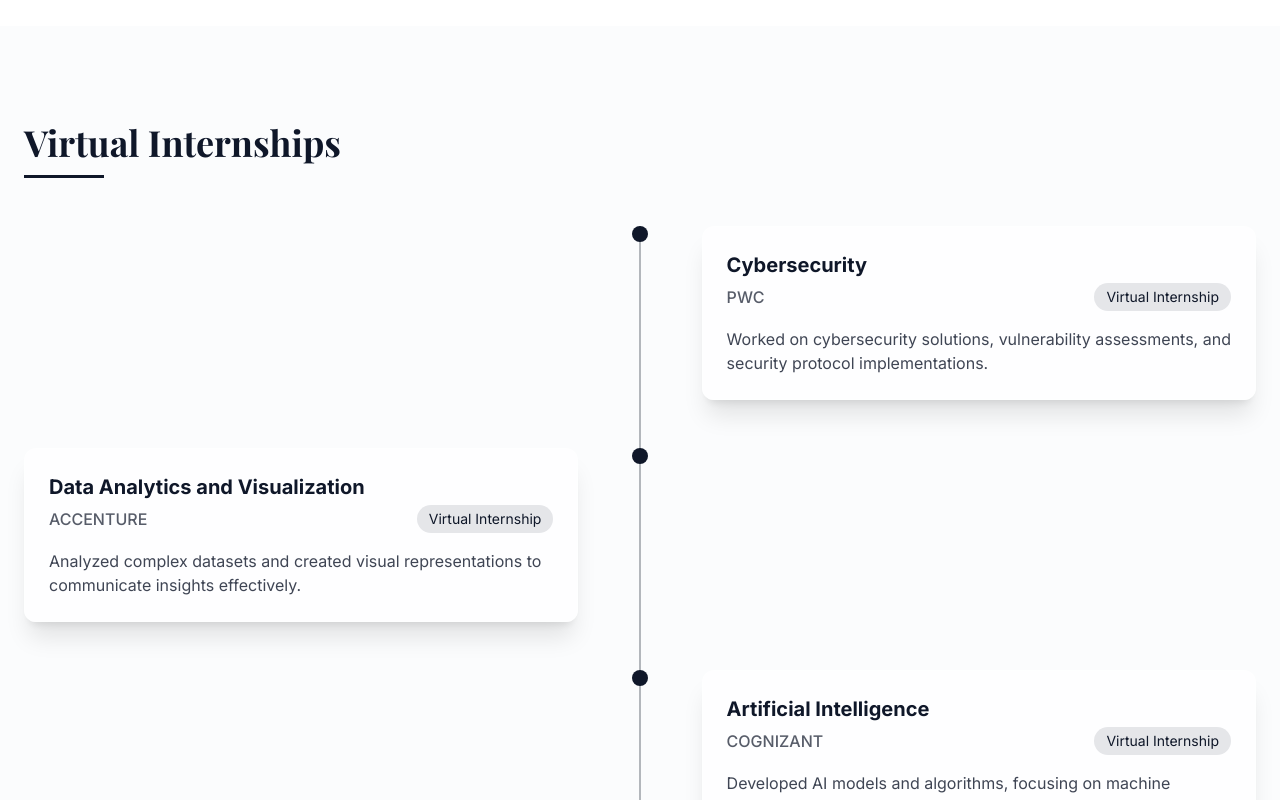
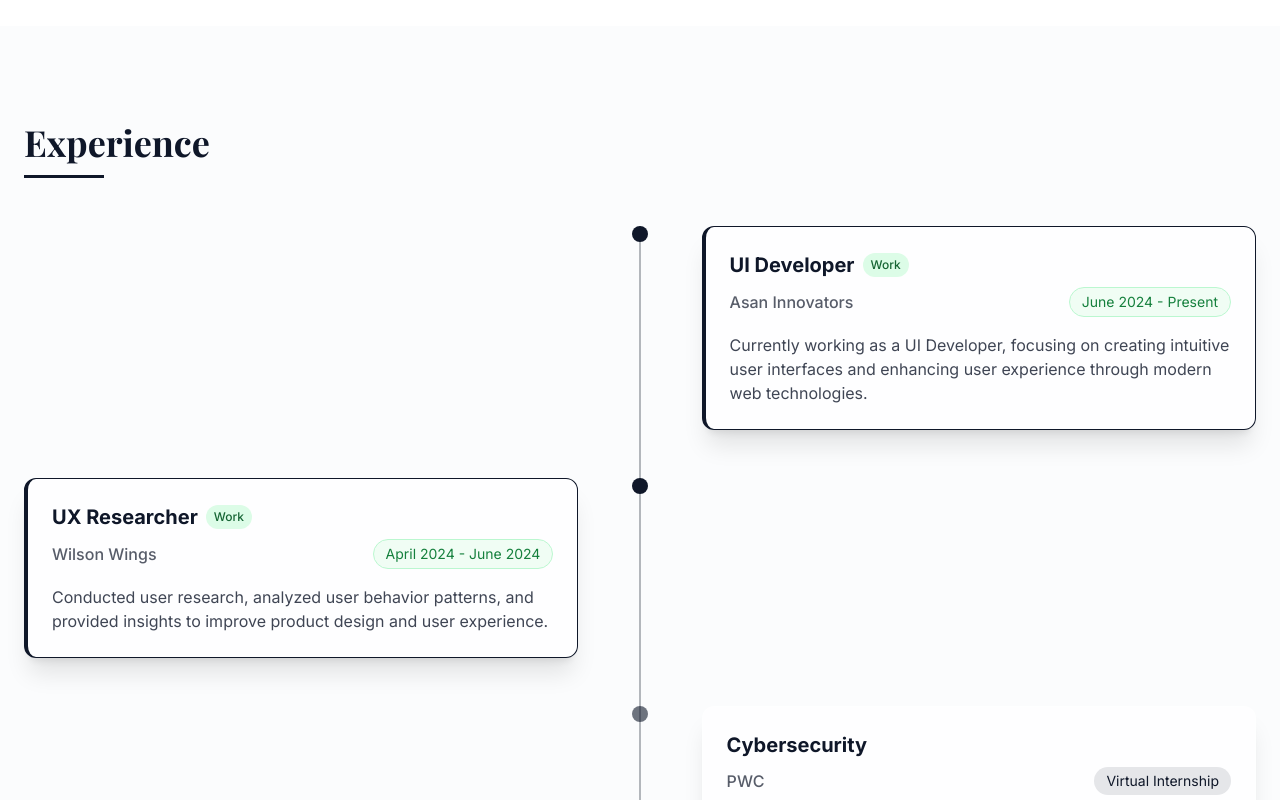
Before and after one commit to tejaktv/teja-portfolio, a React (Vite) app: page / in a window 1280 px wide. Shown: the part 1760-2560 px from the top of the page. Built offline with nearby package versions, Linux system fonts and the light colour scheme; a web font is replaced by a local one.

Commit message:
Add work experience
Added work experience as UX Researcher at Wilson Wings and UI Developer at Asan Innovators to the Experience section.

```diff
--- a/src/components/Experience.tsx
+++ b/src/components/Experience.tsx
@@ -7,28 +7,51 @@ type ExperienceItem = {
   company: string;
   period: string;
   description: string;
+  type: 'work' | 'internship';
 };
+
+const workExperience: ExperienceItem[] = [
+  {
+    title: "UI Developer",
+    company: "Asan Innovators",
+    period: "June 2024 - Present",
+    description: "Currently working as a UI Developer, focusing on creating intuitive user interfaces and enhancing user experience through modern web technologies.",
+    type: 'work'
+  },
+  {
+    title: "UX Researcher",
+    company: "Wilson Wings",
+    period: "April 2024 - June 2024",
+    description: "Conducted user research, analyzed user behavior patterns, and provided insights to improve product design and user experience.",
+    type: 'work'
+  }
+];
 
 const internships: ExperienceItem[] = [
   {
     title: "Cybersecurity",
     company: "PWC",
     period: "Virtual Internship",
-    description: "Worked on cybersecurity solutions, vulnerability assessments, and security protocol implementations."
+    description: "Worked on cybersecurity solutions, vulnerability assessments, and security protocol implementations.",
+    type: 'internship'
   },
   {
     title: "Data Analytics and Visualization",
     company: "ACCENTURE",
     period: "Virtual Internship",
-    description: "Analyzed complex datasets and created visual representations to communicate insights effectively."
+    description: "Analyzed complex datasets and created visual representations to communicate insights effectively.",
+    type: 'internship'
   },
   {
     title: "Artificial Intelligence",
     company: "COGNIZANT",
     period: "Virtual Internship",
-    description: "Developed AI models and algorithms, focusing on machine learning applications for business solutions."
+    description: "Developed AI models and algorithms, focusing on machine learning applications for business solutions.",
+    type: 'internship'
   }
 ];
+
+const allExperience = [...workExperience, ...internships];
 
 export const Experience = () => {
   const sectionRef = useRef<HTMLDivElement>(null);
@@ -59,14 +82,14 @@ export const Experience = () => {
           "heading text-3xl md:text-4xl mb-12 pb-4 opacity-0",
           isInView && "animate-fade-in"
         )}>
-          Virtual Internships
+          Experience
         </h2>
 
         <div className="relative">
           {/* Timeline line */}
           <div className="absolute left-4 md:left-1/2 ml-[-1px] top-0 bottom-0 w-[2px] bg-primary/30 hidden md:block"></div>
 
-          {internships.map((internship, index) => (
+          {allExperience.map((experience, index) => (
             <div
               key={index}
               className={cn(
@@ -80,20 +103,36 @@ export const Experience = () => {
                 index % 2 === 0 ? "md:flex-row-reverse" : ""
               )}>
                 {/* Timeline dot */}
-                <div className="hidden md:block absolute left-1/2 top-0 transform -translate-x-1/2 w-4 h-4 rounded-full bg-primary"></div>
+                <div className={cn(
+                  "hidden md:block absolute left-1/2 top-0 transform -translate-x-1/2 w-4 h-4 rounded-full",
+                  experience.type === 'work' ? "bg-primary" : "bg-primary/60"
+                )}></div>
 
                 <div className={cn(
                   "p-6 glass-card rounded-xl md:w-[45%]",
-                  "transition-all duration-300 hover:shadow-2xl hover:translate-y-[-5px]"
+                  "transition-all duration-300 hover:shadow-2xl hover:translate-y-[-5px]",
+                  experience.type === 'work' && "border-l-4 border-primary"
                 )}>
-                  <h3 className="text-xl font-bold text-primary mb-1">{internship.title}</h3>
+                  <div className="flex items-center gap-2 mb-2">
+                    <h3 className="text-xl font-bold text-primary">{experience.title}</h3>
+                    {experience.type === 'work' && (
+                      <span className="text-xs px-2 py-1 bg-green-100 text-green-800 rounded-full font-medium">
+                        Work
+                      </span>
+                    )}
+                  </div>
                   <div className="flex items-center justify-between mb-4">
-                    <p className="text-foreground/70 font-medium">{internship.company}</p>
-                    <span className="text-sm px-3 py-1 bg-primary/10 text-primary rounded-full">
-                      {internship.period}
+                    <p className="text-foreground/70 font-medium">{experience.company}</p>
+                    <span className={cn(
+                      "text-sm px-3 py-1 rounded-full",
+                      experience.type === 'work'
+                        ? "bg-green-50 text-green-700 border border-green-200"
+                        : "bg-primary/10 text-primary"
+                    )}>
+                      {experience.period}
                     </span>
                   </div>
-                  <p className="text-foreground/80">{internship.description}</p>
+                  <p className="text-foreground/80">{experience.description}</p>
                 </div>
 
                 {/* Empty div for the other side of the timeline */}
--- a/src/pages/Resume.tsx
+++ b/src/pages/Resume.tsx
@@ -1,4 +1,3 @@
-
 import { useEffect, useState } from "react";
 import { cn } from "@/lib/utils";
 import { Button } from "@/components/ui/button";
@@ -93,7 +92,6 @@ const Resume = () => {
               </div>
             </div>
 
-            {/* Objective */}
             <div className={cn(
               "mb-10 opacity-0",
               isVisible && "animate-fade-in delay-200"
@@ -107,7 +105,36 @@ const Resume = () => {
               </p>
             </div>
 
-            {/* Education */}
+            <div className={cn(
+              "mb-10 opacity-0",
+              isVisible && "animate-fade-in delay-250"
+            )}>
+              <h3 className="text-xl font-bold mb-3">Work Experience</h3>
+              <div className="space-y-4 ml-0 md:ml-6">
+                <div className="border-l-4 border-primary pl-4">
+                  <div className="flex flex-col md:flex-row md:items-center justify-between">
+                    <h4 className="font-bold">UI Developer</h4>
+                    <span className="text-sm text-foreground/70">June 2024 - Present</span>
+                  </div>
+                  <p className="text-foreground/80 mb-1">Asan Innovators</p>
+                  <p className="text-foreground/70">
+                    Currently working as a UI Developer, focusing on creating intuitive user interfaces and enhancing user experience through modern web technologies.
+                  </p>
+                </div>
+
+                <div className="border-l-4 border-primary/60 pl-4">
+                  <div className="flex flex-col md:flex-row md:items-center justify-between">
+                    <h4 className="font-bold">UX Researcher</h4>
+                    <span className="text-sm text-foreground/70">April 2024 - June 2024</span>
+                  </div>
+                  <p className="text-foreground/80 mb-1">Wilson Wings</p>
+                  <p className="text-foreground/70">
+                    Conducted user research, analyzed user behavior patterns, and provided insights to improve product design and user experience.
+                  </p>
+                </div>
+              </div>
+            </div>
+
             <div className={cn(
               "mb-10 opacity-0",
               isVisible && "animate-fade-in delay-300"
@@ -122,7 +149,6 @@ const Resume = () => {
               </div>
             </div>
 
-            {/* Virtual Internships */}
             <div className={cn(
               "mb-10 opacity-0",
               isVisible && "animate-fade-in delay-400"
@@ -161,7 +187,6 @@ const Resume = () => {
               </div>
             </div>
 
-            {/* Skills and Tools */}
             <div className={cn(
               "mb-10 opacity-0",
               isVisible && "animate-fade-in delay-500"
@@ -223,7 +248,6 @@ const Resume = () => {
               </div>
             </div>
 
-            {/* Certifications */}
             <div className={cn(
               "mb-10 opacity-0",
               isVisible && "animate-fade-in delay-600"
@@ -263,7 +287,6 @@ const Resume = () => {
               </div>
             </div>
 
-            {/* Extra-Curricular Activities */}
             <div className={cn(
               "opacity-0",
               isVisible && "animate-fade-in delay-700"
```
